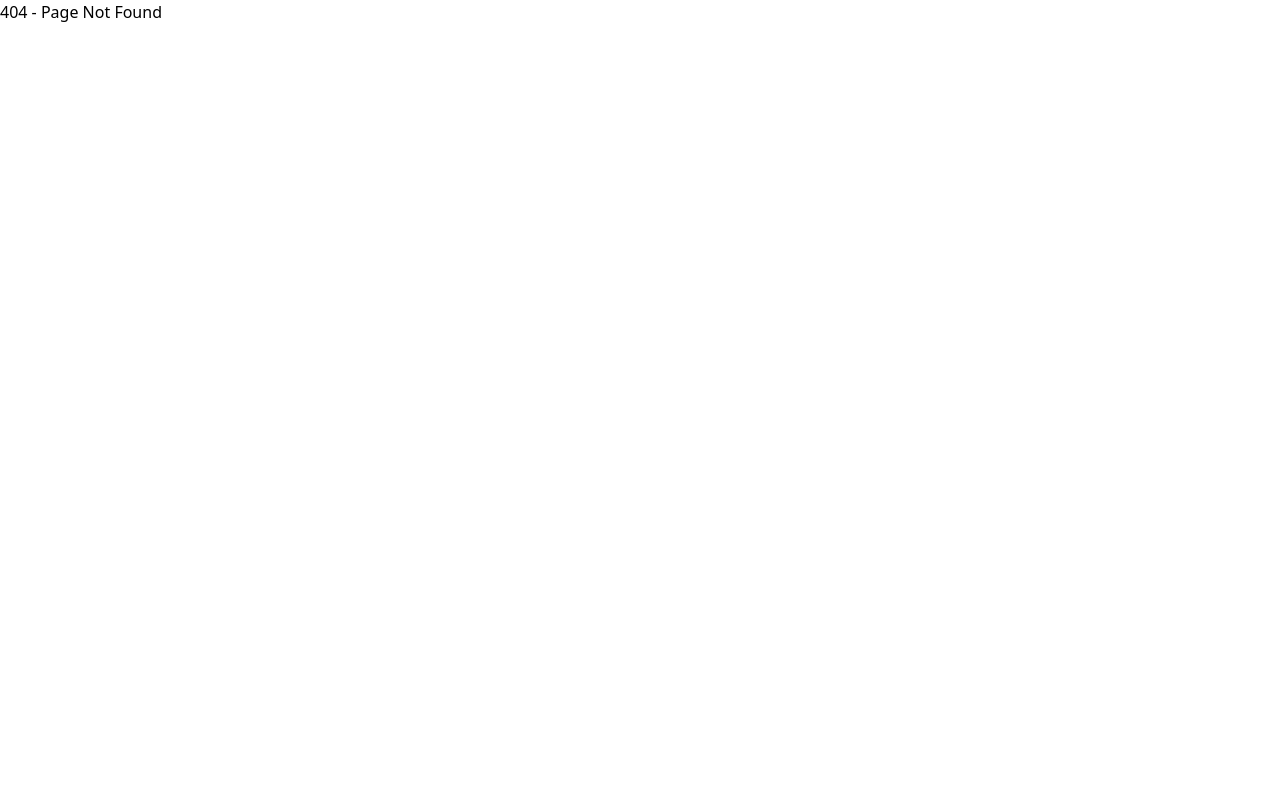
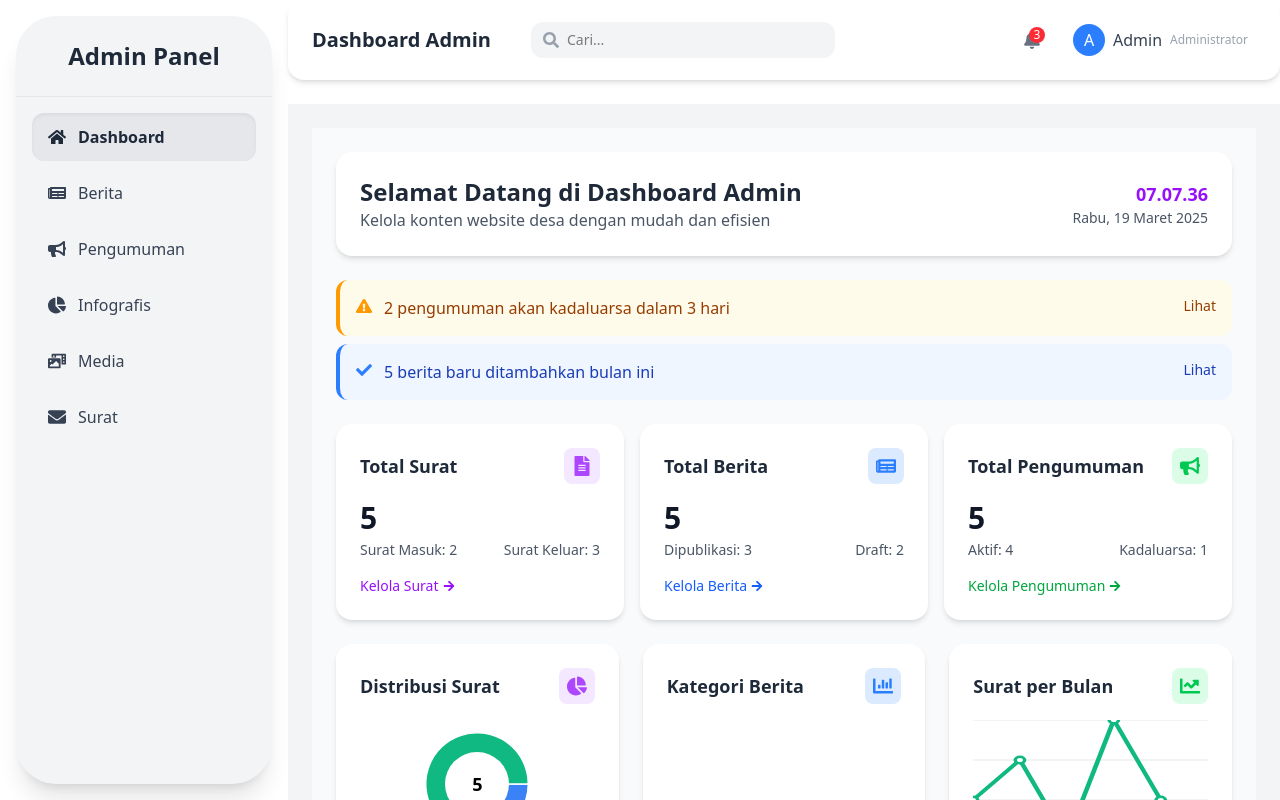
Before and after one commit to samss331/project-desa, a React (Vite) app in the folder frontend/: page /admin/beranda in a window 1280 px wide. Before the commit this address had no page. Built offline with nearby package versions, Linux system fonts and the light colour scheme.

Commit message:
v2 dashboard admin

```diff
--- a/frontend/src/pages/admin/pages/BerandaAdmin.jsx
+++ b/frontend/src/pages/admin/pages/BerandaAdmin.jsx
@@ -16,6 +16,9 @@ import {
   FaExclamationTriangle,
   FaPhotoVideo, // Import FaPhotoVideo
 } from "react-icons/fa";
+import { Link } from "react-router-dom";
+
+const BerandaAdmin = () => {
   // Sample data for the dashboard
   const dashboardData = {
     surat: {
@@ -227,7 +230,12 @@ const BarChart = ({
   };
 
   // Simple Line Chart Component
-const LineChart = ({ data, color, valueKey = "count", labelKey = "month" }) => {
+  const LineChart = ({
+    data,
+    color,
+    valueKey = "count",
+    labelKey = "month",
+  }) => {
     const maxValue = Math.max(...data.map((item) => item[valueKey]));
     const points = data.map((item, index) => {
       const x = (index / (data.length - 1)) * 100;
@@ -342,7 +350,6 @@ const getStatusColor = (status) => {
     }
   };
 
-export default function BerandaAdmin() {
   const [currentTime, setCurrentTime] = useState(new Date());
 
   useEffect(() => {
@@ -471,7 +478,7 @@ export default function BerandaAdmin() {
               <span>Draft: {dashboardData.berita.draft}</span>
             </div>
             <Link
-              href="/admin/"
+              href="/admin/berita"
               className="mt-4 text-blue-600 text-sm font-medium flex items-center hover:underline"
             >
               Kelola Berita <FaArrowRight className="ml-1 text-xs" />
@@ -779,7 +786,7 @@ export default function BerandaAdmin() {
               </span>
             </Link>
             <Link
-              href="/admin/gallery"
+              href="/admin/media"
               className="flex flex-col items-center justify-center p-4 bg-amber-50 rounded-xl hover:bg-amber-100 transition-colors"
             >
               <FaPhotoVideo className="text-amber-500 text-2xl mb-2" />
@@ -792,4 +799,6 @@ export default function BerandaAdmin() {
       </div>
     </div>
   );
-}
+};
+
+export default BerandaAdmin;
--- a/frontend/src/routes/AppRoutes.jsx
+++ b/frontend/src/routes/AppRoutes.jsx
@@ -10,18 +10,18 @@ import Reset from "../pages/ResetPassword";
 import Pelayanan from "../pages/Pelayanan";
 import Media from "../pages/Media";
 import Arsip from "../pages/Arsip";
-import information from "../pages/Information";
+import Information from "../pages/Information";
 
 // Admin Layout (Parent Admin)
 import DashboardAdmin from "../pages/admin/DashboardAdmin";
 
 // Halaman Admin (Children Pages)
+import BerandaAdmin from "../pages/admin/pages/BerandaAdmin";
 import BeritaAdmin from "../pages/admin/pages/BeritaAdmin";
 import PengumumanAdmin from "../pages/admin/pages/PengumumanAdmin";
 import InfografisAdmin from "../pages/admin/pages/InfografisAdmin";
 import MediaAdmin from "../pages/admin/pages/MediaAdmin";
 import SuratAdmin from "../pages/admin/pages/SuratAdmin";
-import Information from "../pages/Information";
 
 const AppRoutes = () => {
   return (
@@ -40,7 +40,7 @@ const AppRoutes = () => {
 
         {/* ===================== HALAMAN ADMIN DENGAN LAYOUT ===================== */}
         <Route path="/admin" element={<DashboardAdmin />}>
-          <Route path="dashboard" element={<BeritaAdmin />} />
+          <Route path="beranda" element={<BerandaAdmin />} />
           <Route path="berita" element={<BeritaAdmin />} />
           <Route path="pengumuman" element={<PengumumanAdmin />} />
           <Route path="infografis" element={<InfografisAdmin />} />
```
Lines whose indentation alone changed are shown as unchanged.
